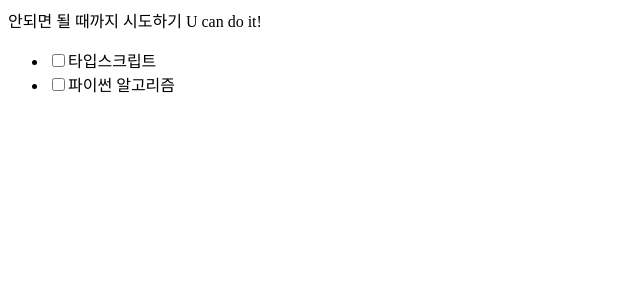
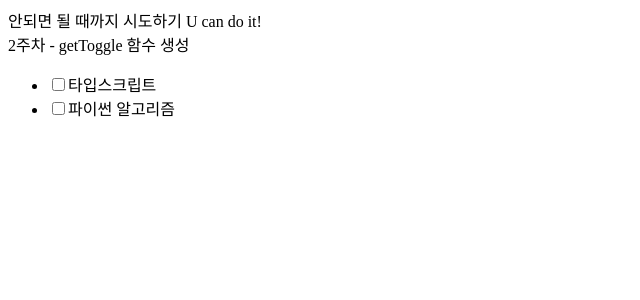
Before and after one commit to YWTechIT/todo-list_with_typescript, a React (Create React App) app: page / in a window 1280 px wide. Shown: the top 300 px of the page, without its empty margins (0-640 px from the left). Built offline with nearby package versions, Linux system fonts and the light colour scheme.

Commit message:
Check test Pull-request

```diff
--- a/src/App.tsx
+++ b/src/App.tsx
@@ -19,6 +19,7 @@ const App:React.FunctionComponent = () => {
   return (
     <>
       <div>안되면 될 때까지 시도하기 U can do it!</div>
+      <div>2주차 - getToggle 함수 생성</div>
       <TodoItemBox todos={TODO_CONSTANT}></TodoItemBox>
     </>
   );
```
